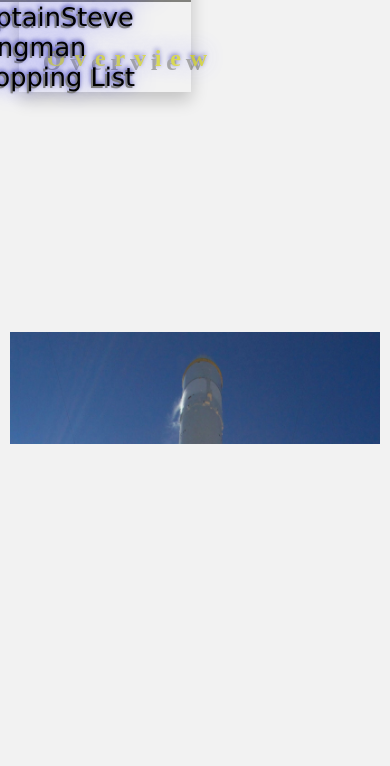
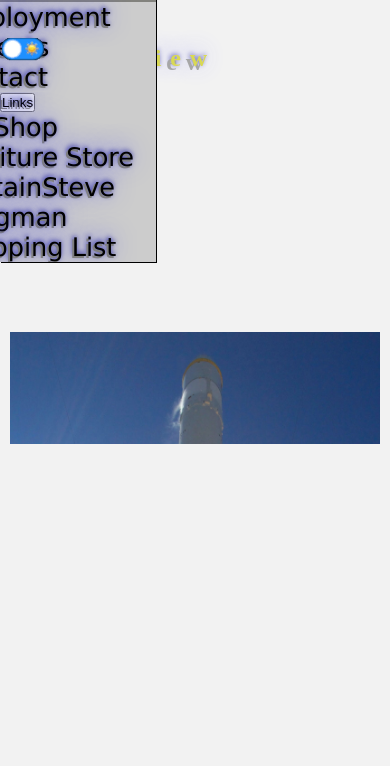
Before and after one commit to SteveSchrader65/Portfolio, a PHP site: the page made by Portfolio SANDBOX/index.html in a window 390 px wide. Shown: the top 766 px of the page. Run offline with PHP 8.4, Linux system fonts and the light colour scheme.

Commit message:
Navigation
CSS added to #mainNav

```diff
--- a/Portfolio SANDBOX/css/styleNEW.css
+++ b/Portfolio SANDBOX/css/styleNEW.css
@@ -80,7 +80,7 @@ body {
   overflow-y: scroll;
 }
 
-header, nav, footer {
+header/*, nav*/, footer {
   display: grid;
   grid-template-columns: 100%;
 }
@@ -196,28 +204,21 @@ ol {
   font-size: 1.1rem;
 }
 
-#mainNav .dropMenu:hover .dropMenu-content {
+#mainNav .dropMenu:hover .dropMenu_content {
   display: block;
 }
 
-#mainNav .dropMenu-content a:hover {
+#mainNav .dropMenu_content a:hover {
   background-color: var(--textColour);
   color: var(--colour2);
   cursor: pointer;
 }
 
-#mainNav .dropMenu .dropMenuBtn:hover {
-
-}
-
-#mainNav .dropMenu_content {
-  display: none;
-  position: absolute;
-  min-width: 15%;
-  box-shadow: 0px 8px 16px 0px rgba(0, 0, 0, 0.2);
-  z-index: 10;
-  margin-left: -10.5%;
-  opacity: 1;
+#mainNav a:not(.dropMenu_content a),
+#hamburgerNav a:not(.dropMenu_content a),
+#mainNav .dropMenu .dropMenuBtn,
+#hamburgerNav .dropMenu .dropMenuBtn {
+  text-shadow: -2px 2px gray, -3px -3px 25px #4d4dff, -1px -1px 5px darkblue;
 }
 
 #hamburgerIcon {
@@ -274,6 +275,7 @@ ol {
 
 #hamburgerNav {
   position: absolute; /* Check parent is position: relative */
+  display: none;
   top: 0;
   width: 40%;
   z-index: 100;
@@ -282,13 +284,9 @@ ol {
   transition: top 0.4s;
   background-color: var(--navBarColour);
   box-shadow: 1px 1px var(--navTextColour);
-  display: -ms-grid;
-  display: grid;
-  grid-template-rows: 1fr;
-  grid-template-columns: 1fr 8fr 1fr;
 }
 
-#hamburgerNav .viewingMode {
+#hamburgerNav .viewingMode button {
   grid-row: 1 / 1;
   grid-column: 3 / 3;
 }
@@ -331,13 +329,6 @@ ol {
   transition: all 0.3s ease;
 }
 
-#mainNav a:not(.dropMenu-content a),
-#hamburgerNav a:not(.dropMenu-content a),
-#mainNav .dropMenu .dropMenuBtn,
-#hamburgerNav .dropMenu .dropMenuBtn {
-  text-shadow: -2px 2px gray, -3px -3px 25px #4d4dff, -1px -1px 5px darkblue;
-}
-
 #hamburgerNav .dropMenu {
   float: left;
   overflow: hidden;
@@ -371,15 +358,15 @@ ol {
   opacity: 1;
 }
 
-#hamburgerNav .dropMenu-content a {
+#hamburgerNav .dropMenu_content a {
 
 }
 
-#hamburgerNav .dropMenu:hover .dropMenu-content {
+#hamburgerNav .dropMenu:hover .dropMenu_content {
   display: block;
 }
 
-#hamburgerNav .dropMenu-content a:hover {
+#hamburgerNav .dropMenu_content a:hover {
 
 }
 
@@ -392,18 +379,18 @@ ol {
 }
 
 /* VIEWMODE */
-.viewingMode {
+.viewingMode button {
   display: inline-block;
   background-color: var(--navBackColor);
   border: none;
   margin-left: 1%;
 }
 
-.viewingMode img {
+.viewingMode button img {
   width: 75%;
 }
 
-.viewingMode:hover {
+.viewingMode button:hover {
   cursor: pointer;
 }
 
@@ -589,7 +576,7 @@ ol {
   }
 
   #hamburgerNav {
-    display: grid;
+    display: block;
   }
 }
 
--- a/Portfolio SANDBOX/index.html
+++ b/Portfolio SANDBOX/index.html
@@ -28,7 +28,7 @@
               <li><a href="#parallax5">Contact</a></li>
               <li class="dropMenu">
                 <button class="dropMenuBtn">Links</button>
-                <ul class="dropMenu_content">
+                <ul class="dropMenu-content">
                   <li><a href="/Site1/index.html" target="_blank">Toy Shop</a></li>
                   <li><a href="/Site2/index.html" target="_blank">Furniture Store</a></li>
                   <li><a href="http://www.captainsteveperth.com" target="_blank">CaptainSteve</a></li>
--- a/Portfolio SANDBOX/js/script.js
+++ b/Portfolio SANDBOX/js/script.js
@@ -123,7 +123,7 @@ function navSetup() {
   let menuSelectors;
   let menuClasses;
 
-  // Build navigation menus (standard and hamburger) from templates (nav ul:last-child)
+  // Build navigation menus (standard and hamburger) from templates (ul:last-child)
   menuBars.forEach((menu, menuIndex) => {
     if (menuIndex == 0) {
       menuSelectors = [...mainSelectors];
@@ -137,12 +137,13 @@ function navSetup() {
 
     menuSelectors.forEach((selector, selectorIndex) => {
       menu.appendChild(
-        document.querySelector("nav ul:last-child > li:" + selector).cloneNode(true)
+        document.querySelector("nav ul:nth-child(3) > li:" + selector).cloneNode(true)
       );
 
       document.querySelector("#" + menu.id + " > li:last-child").setAttribute("class", menuClasses[selectorIndex]);
     });
   });
+
 
   // Remove templates from DOM
   document.querySelector("nav ul:nth-child(3)").remove();
```
Also changed, not shown: other parts of Portfolio SANDBOX/css/styleNEW.css (+20 -16 lines).
